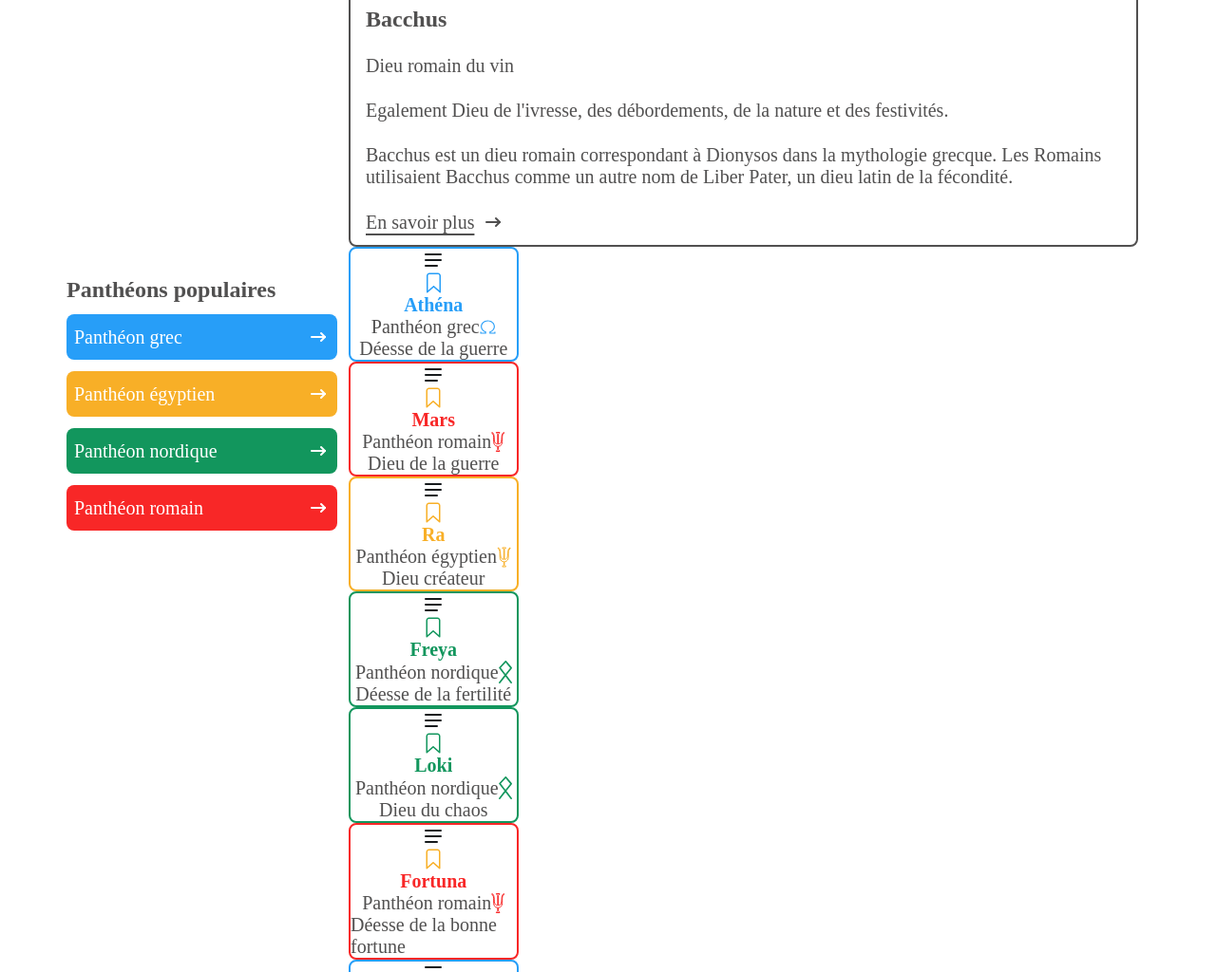
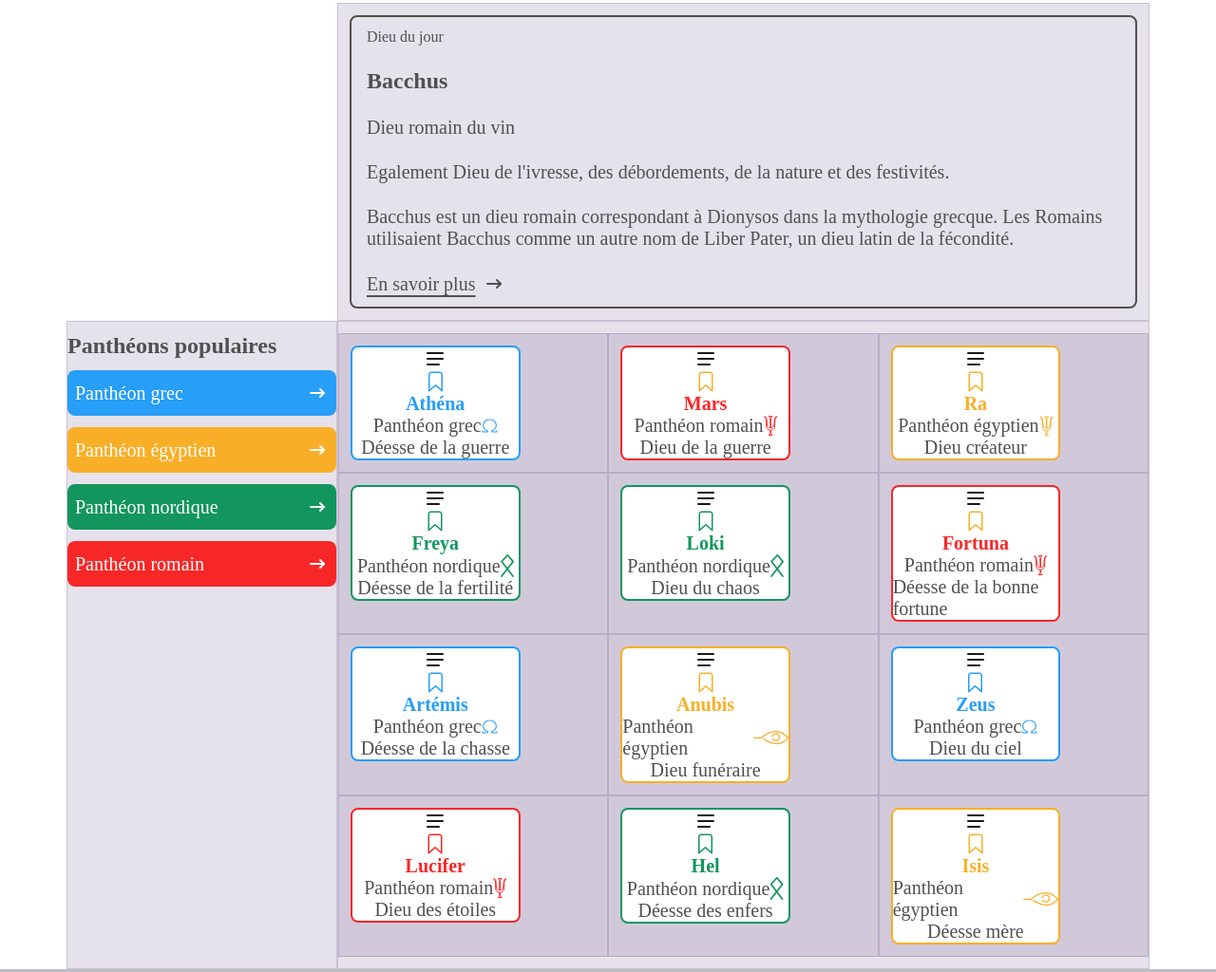
Before and after one commit to CharlineRime/atlas-divin, a website: page src/index.html in a window 1280 px wide. Shown: the part 181-1205 px from the top of the page at 95% size. Drawn offline with nearby package versions, Linux system fonts and the light colour scheme; a web font is replaced by a local one.

Commit message:
grille dans la grille

```diff
--- a/src/css/_base.css
+++ b/src/css/_base.css
@@ -35,6 +35,7 @@ a {
 img,
 video {
   display: block;
+  max-width: 305px;
 }
 
 h1 {
@@ -43,7 +44,6 @@ h1 {
   font-size: 32px;
 }
 main {
-  width: 393px;
   padding: 0 12px;
   gap: 20px;
 }
@@ -53,7 +53,7 @@ main {
     width: auto;
   }
 }
-/*
+
 .row + .row {
   margin-top: 16px;
 }
--- a/src/css/modules/_article.css
+++ b/src/css/modules/_article.css
@@ -34,9 +34,6 @@ p {
   color: var(--color-text-main);
   font-family: "Bubbler One";
   font-size: 20px;
-  font-style: normal;
-  font-weight: 400;
-  line-height: normal;
 }
 
 .article-title-blue {
--- a/src/css/modules/_footer.css
+++ b/src/css/modules/_footer.css
@@ -1,6 +1,5 @@
 footer {
   display: flex;
-  width: 393px;
   padding: 20px 12px;
   flex-direction: column;
   align-items: flex-start;
--- a/src/index.html
+++ b/src/index.html
@@ -304,8 +304,9 @@
                 </svg>
               </div>
             </div>
-
-            <div class="col-12 col-lg-9">
+            <div class="col col-lg-9">
+              <div class="row">
+                <div class="col-6 col-lg-4">
                   <article class="article-border-blue">
                     <img src="img/burger.svg" alt="" />
                     <svg
@@ -340,6 +341,8 @@
                     </div>
                     <p>Déesse de la guerre</p>
                   </article>
+                </div>
+                <div class="col-6 col-lg-4">
                   <article class="article-border-red">
                     <img src="img/burger.svg" alt="" />
                     <svg
@@ -374,6 +377,8 @@
                     </div>
                     <p>Dieu de la guerre</p>
                   </article>
+                </div>
+                <div class="col-6 col-lg-4">
                   <article class="article-border-yellow">
                     <img src="img/burger.svg" alt="" />
                     <svg
@@ -408,6 +413,8 @@
                     </div>
                     <p>Dieu créateur</p>
                   </article>
+                </div>
+                <div class="col-6 col-lg-4">
                   <article class="article-border-green">
                     <img src="img/burger.svg" alt="" />
                     <svg
@@ -442,6 +449,8 @@
                     </div>
                     <p>Déesse de la fertilité</p>
                   </article>
+                </div>
+                <div class="col-6 col-lg-4">
                   <article class="article-border-green">
                     <img src="img/burger.svg" alt="" />
                     <svg
@@ -476,6 +485,8 @@
                     </div>
                     <p>Dieu du chaos</p>
                   </article>
+                </div>
+                <div class="col-6 col-lg-4">
                   <article class="article-border-red">
                     <img src="img/burger.svg" alt="" />
                     <svg
@@ -510,6 +521,8 @@
                     </div>
                     <p>Déesse de la bonne fortune</p>
                   </article>
+                </div>
+                <div class="col-6 col-lg-4">
                   <article class="article-border-blue">
                     <img src="img/burger.svg" alt="" />
                     <svg
@@ -544,6 +557,8 @@
                     </div>
                     <p>Déesse de la chasse</p>
                   </article>
+                </div>
+                <div class="col-6 col-lg-4">
                   <article class="article-border-yellow">
                     <img src="img/burger.svg" alt="" />
                     <svg
@@ -582,6 +597,8 @@
                     </div>
                     <p>Dieu funéraire</p>
                   </article>
+                </div>
+                <div class="col-6 col-lg-4">
                   <article class="article-border-blue">
                     <img src="img/burger.svg" alt="" />
                     <svg
@@ -616,6 +633,8 @@
                     </div>
                     <p>Dieu du ciel</p>
                   </article>
+                </div>
+                <div class="col-6 col-lg-4">
                   <article class="article-border-red">
                     <img src="img/burger.svg" alt="" />
                     <svg
@@ -650,6 +669,8 @@
                     </div>
                     <p>Dieu des étoiles</p>
                   </article>
+                </div>
+                <div class="col-6 col-lg-4">
                   <article class="article-border-green">
                     <img src="img/burger.svg" alt="" />
                     <svg
@@ -684,6 +705,8 @@
                     </div>
                     <p>Déesse des enfers</p>
                   </article>
+                </div>
+                <div class="col-6 col-lg-4">
                   <article class="article-border-yellow">
                     <img src="img/burger.svg" alt="" />
                     <svg
@@ -722,6 +745,8 @@
                     </div>
                     <p>Déesse mère</p>
                   </article>
+                </div>
+              </div>
             </div>
           </div>
         </div>
```
Lines whose indentation alone changed are shown as unchanged.
